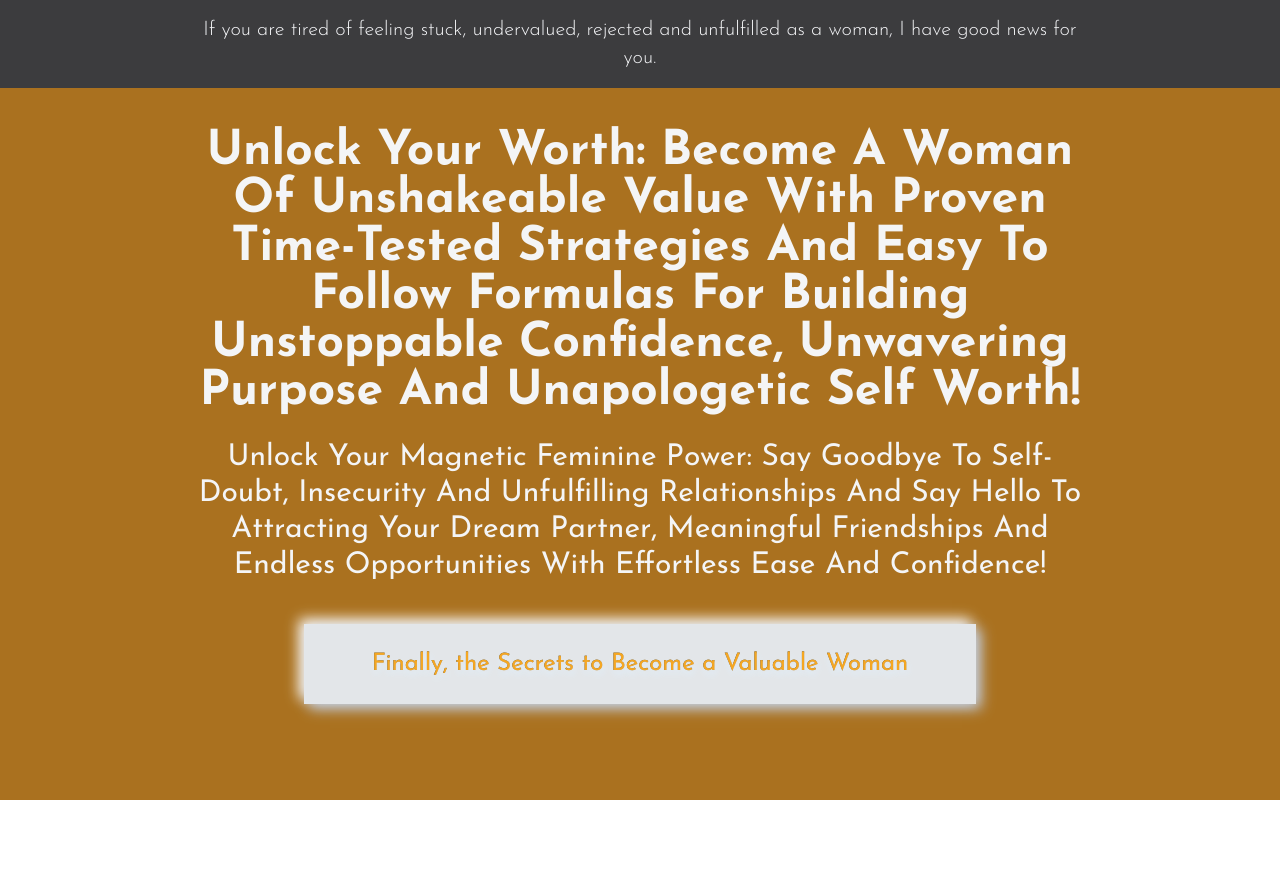
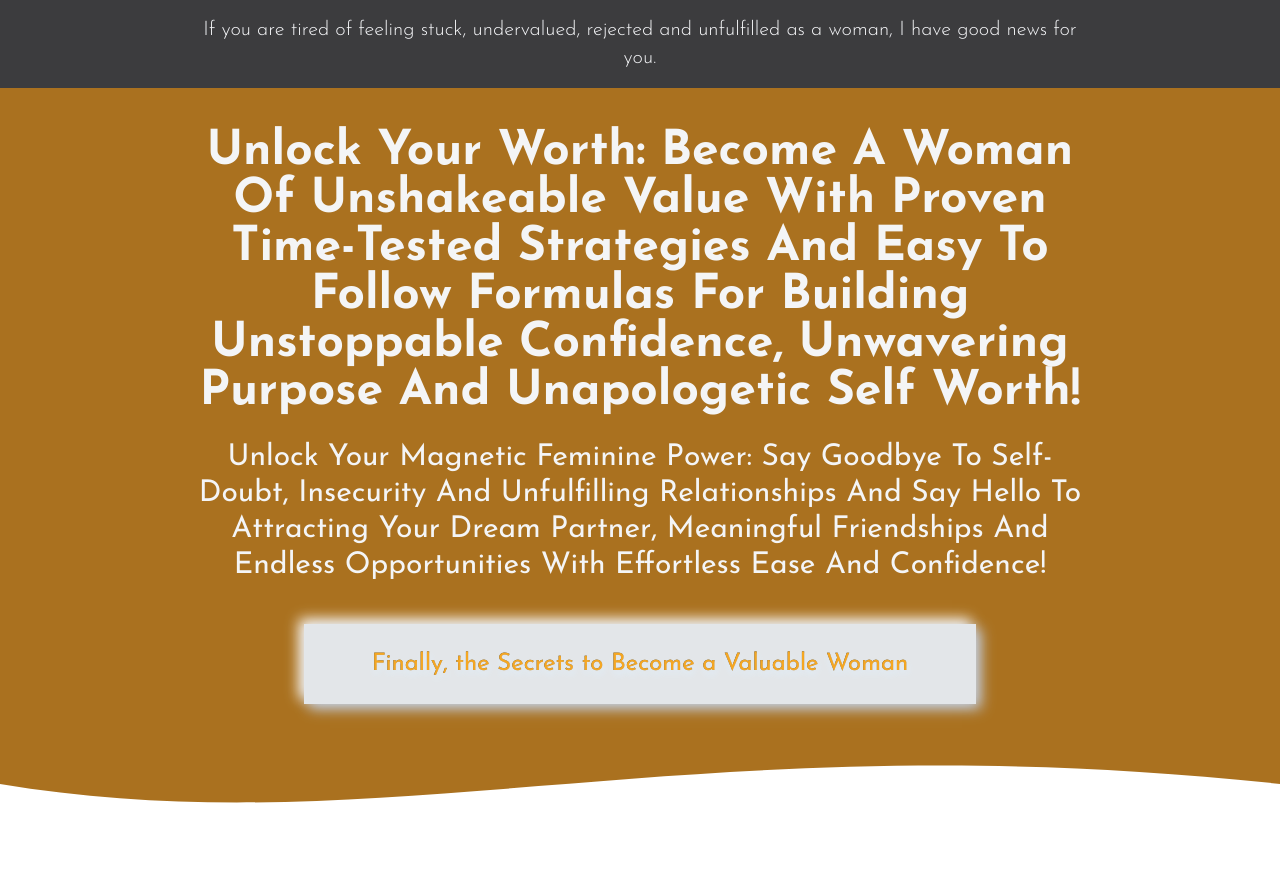
Before and after one commit to bintabulama/Binta-Bulama-v2, a website: page index.html in a window 1280 px wide. Shown: the top 877 px of the page. Drawn offline with nearby package versions, Linux system fonts and the light colour scheme.

Commit message:
Update index.html

```diff
--- a/index.html
+++ b/index.html
@@ -17,7 +17,7 @@
 </head>
 
 <body>
-  <section class="relative h-screen overflow-hidden">
+  <section class="relative h-full overflow-hidden">
 
     <div class="w-full z-10 flex items-center justify-center">
       <div class="">
@@ -97,14 +97,14 @@
   </script>
 
 
-  <section class="bg-white">
+  <section class="bg-white relative">
     <!-- SVG Rough Header -->
-<!--     <div class="absolute -top-20 left-0 w-full overflow-hidden line-height-0">
+    <div class="absolute -top-20 left-0 w-full overflow-hidden line-height-0">
       <svg viewBox="0 0 500 150" preserveAspectRatio="none" class="block w-full h-24">
         <path d="M-0.00,49.98 C150.00,150.00 271.34,-49.98 500.00,49.98 L500.00,150.00 L-0.00,150.00 Z"
           style="stroke: none; fill: #ffffff;"></path>
       </svg>
-    </div> -->
+    </div>
     <div class="px-4 md:px-48 py-10 md:py-20">
       <p class="flex text-base md:text-lg font-thin uppercase">
         D e a r <span class="pl-3">W o m a n,</span>
```
